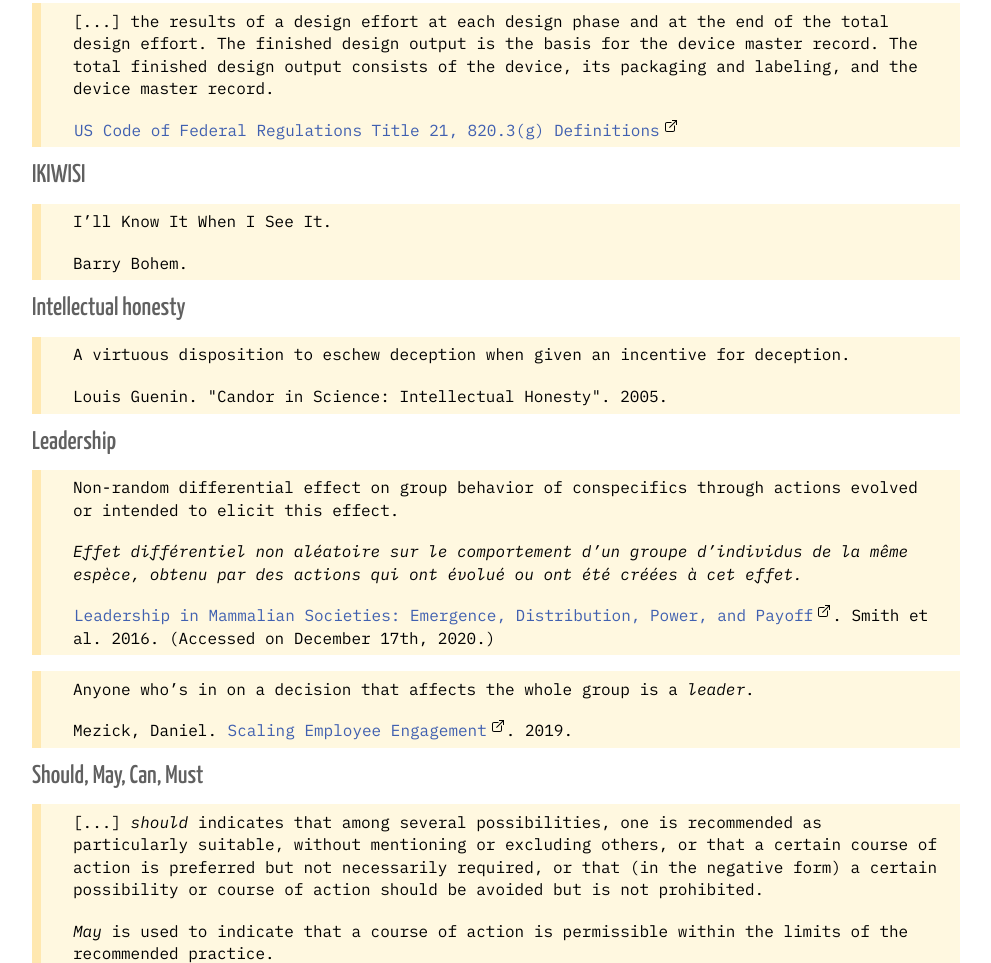
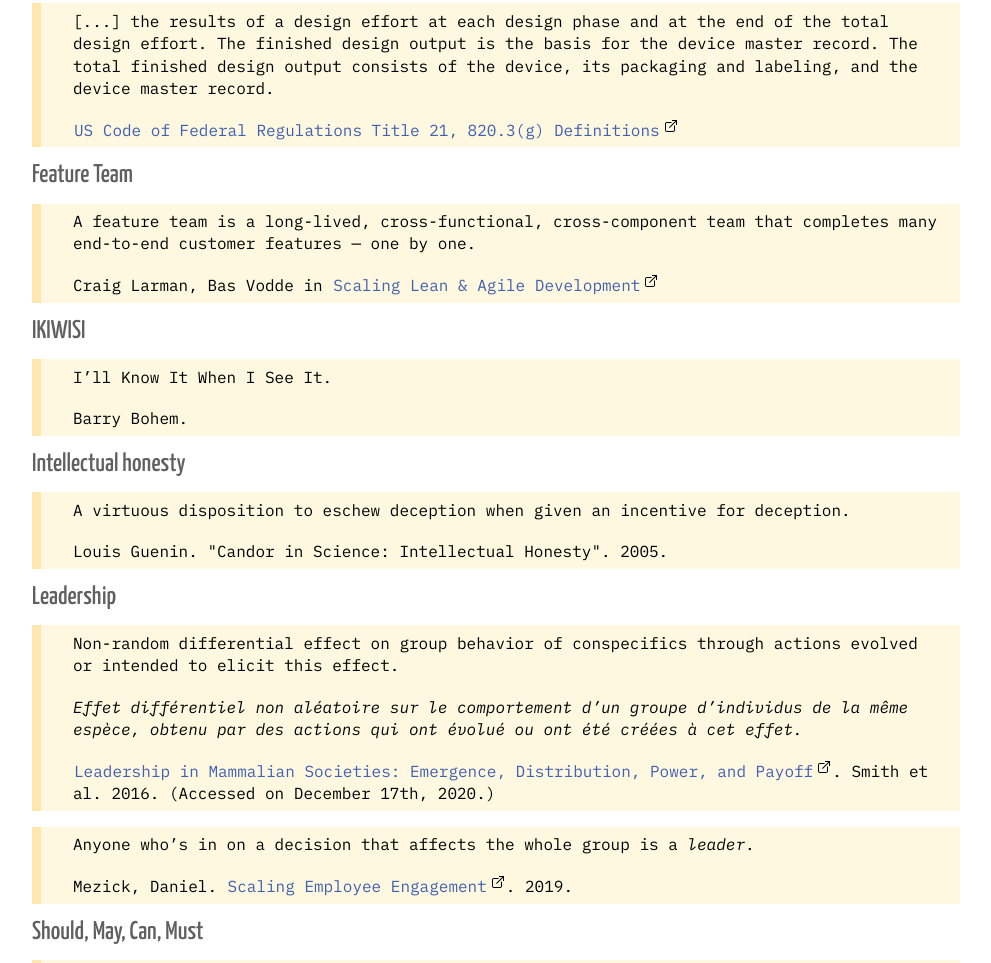
Before and after one commit to go-on-blog/blog, a Gatsby site: page /definitions in a window 1280 px wide. Shown: the part 1802-2765 px from the top of the page, without its empty margins (144-1135 px from the left). Built offline with nearby package versions, Linux system fonts and the light colour scheme; Gatsby itself is replaced by a stand-in of ours.

Commit message:
Add Feature Team definition

```diff
--- a/src/pages/definitions.md
+++ b/src/pages/definitions.md
@@ -56,6 +56,12 @@ Reference definitions of software engineering terms. The definitions either come
 > [...] the results of a design effort at each design phase and at the end of the total design effort. The finished design output is the basis for the device master record. The total finished design output consists of the device, its packaging and labeling, and the device master record.
 >
 > [US Code of Federal Regulations Title 21, 820.3(g) Definitions][QSR]
+
+### Feature Team
+
+> A feature team is a long-lived, cross-functional, cross-component team that completes many end-to-end customer features — one by one.
+>
+> Craig Larman, Bas Vodde in [Scaling Lean & Agile Development](https://featureteams.org/feature_team_primer.pdf)
 
 ### IKIWISI
 
```
